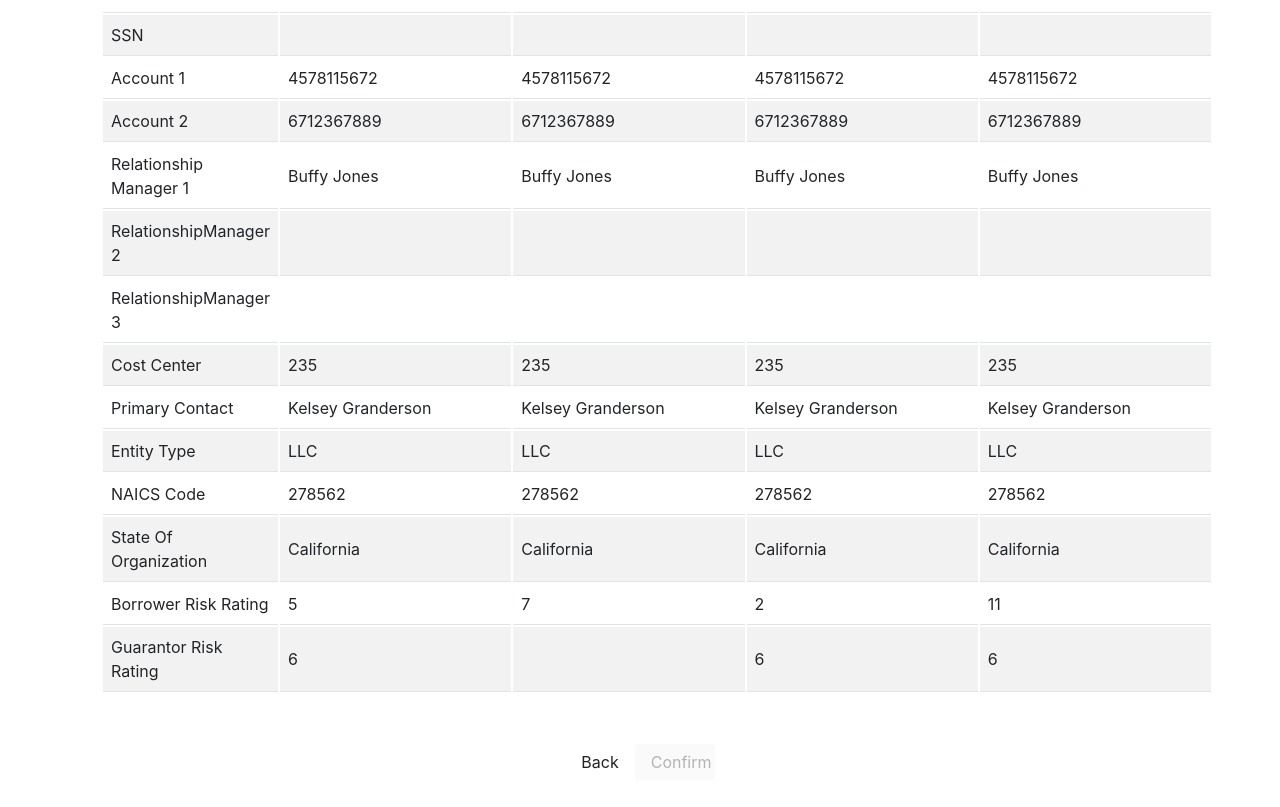
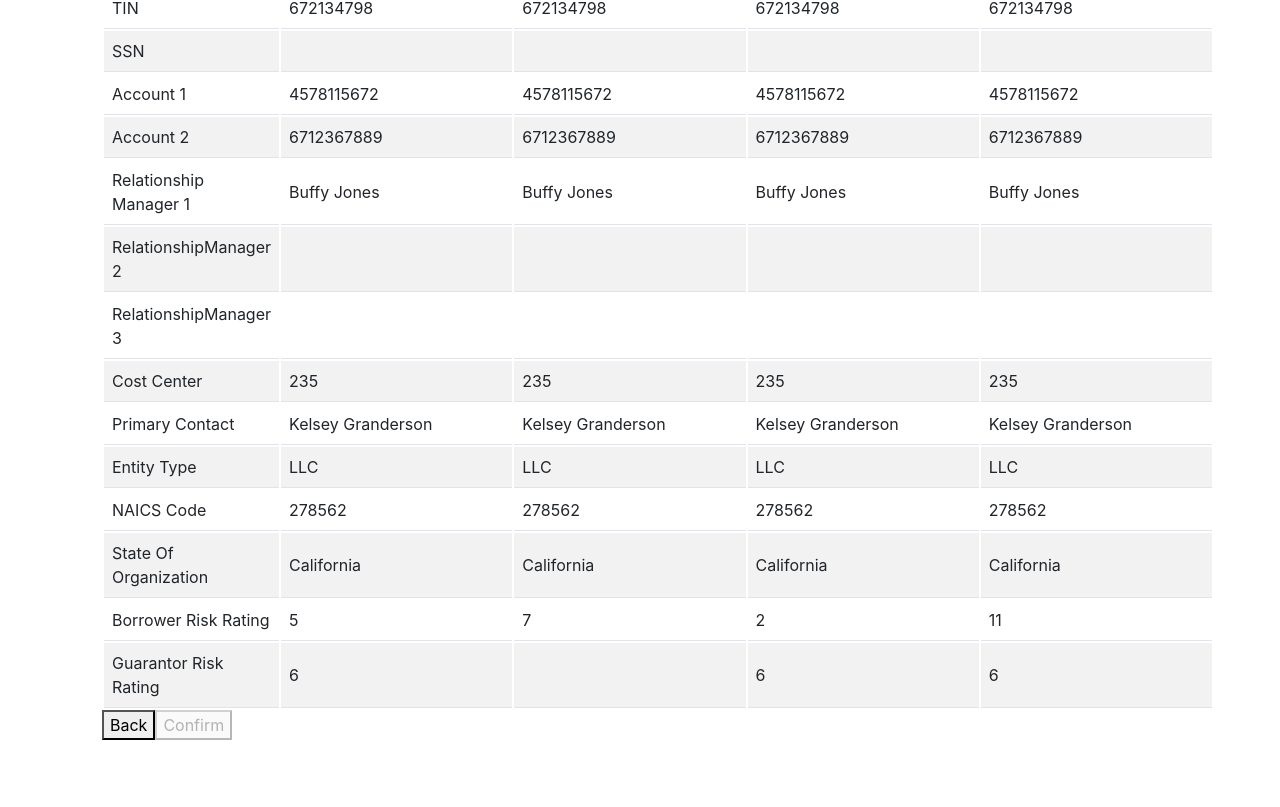
Before and after one commit to i-mckinney/regulatory-dashboard, a React (Create React App) app in the folder Dashboard/: page /editentity in a window 1280 px wide. Shown: the part 1515-2322 px from the top of the page. After the commit the page ends 2287 px from the top, so only its background shows below. Built offline with nearby package versions, Linux system fonts and the light colour scheme.

Commit message:
Integrate Material UI, Remove reactstrap styling, and Clean up code

```diff
--- a/Dashboard/src/EntityDetails/EditEntity.js
+++ b/Dashboard/src/EntityDetails/EditEntity.js
@@ -1,11 +1,23 @@
 import React, { useState } from "react"
 import { withRouter } from "react-router-dom"
+import { makeStyles, createMuiTheme, ThemeProvider } from '@material-ui/core'
 import PropTypes from "prop-types"
 import EntityCard from "./EntityCard"
 import { detailedInfo } from "../MockData/ReconcileDWMockData"
-import { Styles } from "./EditEntityStyle"
 import EntityTableCell from "./EntityTableCell"
 import EntityTable from "./EntityTable"
+
+const theme = createMuiTheme({
+  typography: {
+    fontSize: 14,
+},});
+
+
+const useStyles = makeStyles((theme) => ({
+  medium: {
+    padding: '2rem',
+  }
+}))
 
 /**
  * @param {Object} props Using the history property to route back Entity site
@@ -13,6 +25,8 @@ import EntityTable from "./EntityTable"
  * routed at /EditEntity
  */
 const EditEntity = (props) => {
+  const classes = useStyles();
+
   const columns = React.useMemo(() => [
     {
       Header: "Field Name",
@@ -82,8 +96,8 @@ const EditEntity = (props) => {
   }
 
   return (
-    <div className="container">
-      <Styles>
+    <div className={`container ${classes.medium}`}>
+      <ThemeProvider theme={theme}>
         <EntityCard
           RecordLabel={detailedInfo.RecordLabel}
           SystemOfRecord={detailedInfo.SystemOfRecord}
@@ -110,7 +124,7 @@ const EditEntity = (props) => {
             Confirm
           </button>
         </div>
-      </Styles>
+        </ThemeProvider>
     </div>
   )
 }
--- a/Dashboard/src/EntityDetails/EditEntityStyle.js
+++ /dev/null
@@ -1,170 +0,0 @@
-import styled from "styled-components"
-/** Styling for EditEntity site */
-// eslint-disable-next-line import/prefer-default-export
-export const Styles = styled.div`
-  padding: 1rem;
-
-  // table {
-  //   width: 100%;
-  //   display: table;
-  //   border-top-right-radius: 4px;
-  //   border-top-left-radius: 4px;
-  //   border-collapse: separate;
-  //   box-sizing: none;
-  //   border-spacing: 2px;
-  //   border-color: grey;
-
-  //   tr {
-  //     border: none;
-  //     background-color: white;
-  //   }
-
-  //   tr:nth-child(even) {
-  //     background-color: #f2f2f2;
-  //   }
-
-  //   tr:hover {
-  //     background-color: #add8e6;
-  //     .tableCellLink:hover {
-  //       text-decoration: none;
-  //       color: #1f5587;
-  //     }
-  //   }
-
-  //   th {
-  //     background-color: #2e353d;
-  //     color: white;
-  //   }
-
-  //   th,
-  //   td {
-  //     margin: 0;
-  //     border-bottom: solid 1px #e0e4e8;
-  //     padding: 8px;
-  //   }
-  //   :last-children {
-  //     border-bottom: none;
-  //   }
-  // }
-
-  // tr {
-  //   :last-child {
-  //     border-bottom-right-radius: 4px;
-  //     border-bottom-left-radius: 4px;
-  //   }
-  // }
-
-  // .entity-info-card-div {
-  //   padding-bottom: 25px;
-  // }
-
-  // .entity-info-card {
-  //   box-shadow: 0px 2px 1px -1px rgba(0, 0, 0, 0.2),
-  //     0px 1px 1px 0px rgba(0, 0, 0, 0.14), 0px 1px 3px 0px rgba(0, 0, 0, 0.12);
-  //   background-color: rgb(241, 239, 239);
-  //   transition: box-shadow 280ms cubic-bezier(0.4, 0, 0.2, 1);
-  //   display: block;
-  //   position: relative;
-  //   padding: 16px;
-  //   border-radius: 4px;
-  // }
-
-  // .entity-info-card-header {
-  //   font-size: 20px;
-  //   margin: 0 16px;
-  // }
-
-  // .entity-info-card-title {
-  //   font-size: 20px;
-  // }
-
-  // .entity-info-card-subtitle {
-  //   color: rgba(0, 0, 0, 0.54);
-  // }
-
-  // .entity-info-card-subtitle,
-  // entity-info-card-content {
-  //   display: block;
-  //   margin-bottom: 16px;
-  //   font-size: 14px;
-  // }
-
-  // .entity-info-card-content {
-  //   font-size: 14px;
-  // }
-
-  .page-progression {
-    padding-top: 50px;
-    text-align: center;
-    width: 100%;
-    padding-bottom: 25px;
-  }
-
-  // button {
-  //   font-family: Roboto, "Helvetica Neue", sans-serif;
-  //   font-size: 14px;
-  //   font-weight: 600;
-  //   padding: 0;
-  //   min-width: 0;
-  //   width: 40px;
-  //   border: none;
-  //   background: transparent;
-  // }
-
-  .back-button {
-    color: rgba(0, 0, 0, 0.87);
-    background-color: #fff;
-  }
-  .confirm-button {
-    display: inline-block;
-    width: 80px;
-  }
-
-  .back-button,
-  .confirm-button {
-    user-select: none;
-    cursor: pointer;
-    outline: none;
-    border: none;
-    -webkit-tap-highlight-color: transparent;
-    display: inline-block;
-    white-space: nowrap;
-    text-decoration: none;
-    vertical-align: baseline;
-    text-align: center;
-    margin: 0;
-    min-width: 64px;
-    line-height: 36px;
-    padding: 0 16px;
-    border-radius: 4px;
-    overflow: visible;
-  }
-
-  // .edited-icon {
-  //   font-size: 1rem;
-  //   color: green;
-  // }
-
-  // .undo-icon {
-  //   font-size: 1rem;
-  //   color: red;
-  //   cursor: pointer;
-  //   float: right;
-  // }
-
-  // button:focus,
-  // input:focus,
-  // .undo:focus,
-  // .edited-field:focus {
-  //   outline: none;
-  // }
-
-  // .initial-state,
-  // .modified-initial-state {
-  //   display: inline-block;
-  // }
-
-  // .modified-initial-state {
-  //   font-size: 0.75rem;
-  // }
-`
--- a/Dashboard/src/EntityDetails/EntityCard.js
+++ b/Dashboard/src/EntityDetails/EntityCard.js
@@ -3,7 +3,7 @@ import { makeStyles } from "@material-ui/core"
 import { Card, CardHeader, CardContent, Typography } from "@material-ui/core"
 import PropTypes from "prop-types"
 
-const useStyles = makeStyles({
+const useStyles = makeStyles((theme) => ({
   entityInfoCardDiv: {
     paddingBottom: '25px',
   },
@@ -38,7 +38,7 @@ const useStyles = makeStyles({
       paddingBottom: '0',
    }
   },
-});
+}));
 
 
 /**
--- a/Dashboard/src/EntityDetails/EntityTable.js
+++ b/Dashboard/src/EntityDetails/EntityTable.js
@@ -5,7 +5,7 @@ import PropTypes from "prop-types"
 import EntityTableHead from "./EntityTableHead"
 import EntityTableBody from "./EntityTableBody"
 
-const useStyles = makeStyles({
+const useStyles = makeStyles((theme) => ({
   table: {
     width: '100%',
     display: 'table',
@@ -15,7 +15,6 @@ const useStyles = makeStyles({
     boxSizing: 'border-box',
     borderSpacing: '2px',
     borderColor: 'grey',
-
     '& tr': {
       border: 'none',
       backgroundColor: 'white',
@@ -30,7 +29,6 @@ const useStyles = makeStyles({
         borderBottomLeftRadius: '4px',
       }
     },
-
     '& th': {
       backgroundColor: '#2e353d',
       color: 'white',
@@ -38,18 +36,16 @@ const useStyles = makeStyles({
       borderBottom: 'solid 1px #e0e4e8',
       padding: '8px',
     },
-
     '& td': {
       margin: '0',
       borderBottom: 'solid 1px #e0e4e8',
       padding: '8px',
     },
-
     '&:last-children': {
       borderBottom: 'none',
     },
   },
-})
+}))
 
 /**
  * @param {array} columns Array of object where each object contains which filter to use, header label and accessor for getting specific key from data object
--- a/Dashboard/src/EntityDetails/EntityTableCell.js
+++ b/Dashboard/src/EntityDetails/EntityTableCell.js
@@ -8,7 +8,7 @@ import SaveIcon from '@material-ui/icons/Save';
 import ClearIcon from '@material-ui/icons/Clear';
 import PropTypes from "prop-types"
 
-const useStyles = makeStyles({
+const useStyles = makeStyles((theme) => ({
   initialState: {
     display: 'inline-block',
   },
@@ -46,7 +46,7 @@ const useStyles = makeStyles({
   matIcon: {
     fill: 'black',
   }
-})
+}))
 /**
  * @param {string} value string represents table data cell value from Cell object property
  * @param {object} cell object represents current row and current column properties
@@ -173,12 +173,6 @@ const EntityTableCell = ({
             <IconButton className={classes.matButton} aria-label="clear" type="button" onClick={handleSaveChange}>
               <ClearIcon className={classes.matIcon}/>
             </IconButton>
-            {/* <button className={classes.matButton} type="button" onClick={handleSaveChange}>
-              <Icon >save</Icon>
-            </button> */}
-            {/* <button className={classes.matButton} type="button" onClick={handleCancelChange}>
-              <Icon>clear</Icon>
-            </button> */}
           </span>
         </div>
       )
```
